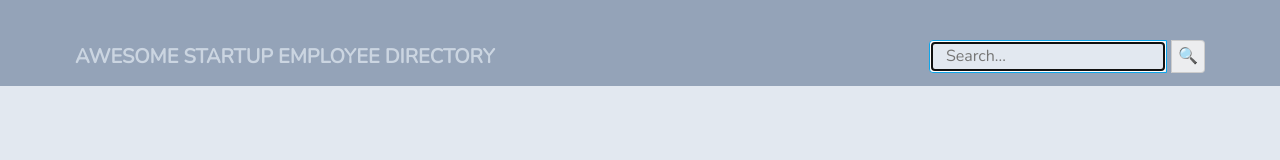
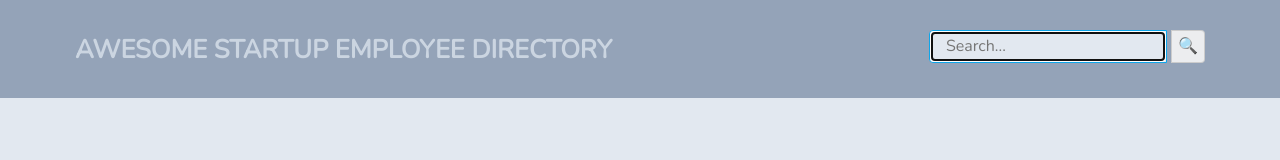
Before and after one commit to MJ-builds/Public-API-Requests, a plain HTML site: page index.html in a window 1280 px wide. Drawn offline with nearby package versions, Linux system fonts and the light colour scheme; no server answers.

Commit message:
Update styles.css

```diff
--- a/css/styles.css
+++ b/css/styles.css
@@ -21,7 +21,7 @@ body {
 }
 
 header {
-    padding: 15px 5px 5px;
+    padding: 5px 5px 5px; /* modified */
     background-color: #94a3b8; /* modified */
 }
 
@@ -31,7 +31,7 @@ header {
 }
 
 header h1 {
-    font-size: 1.25em;
+    font-size: 1.6em; /* modified*/
     color: #cbd5e1; /* modified*/
     margin-top: 30px; /* modified */
 }
@@ -43,6 +43,7 @@ header h1 {
     max-width: 20rem;
     transition: .4s ease-out;
     background-color: #e2e8f0;
+    margin-bottom: 30px; /* modified*/
 
 }
 
```
